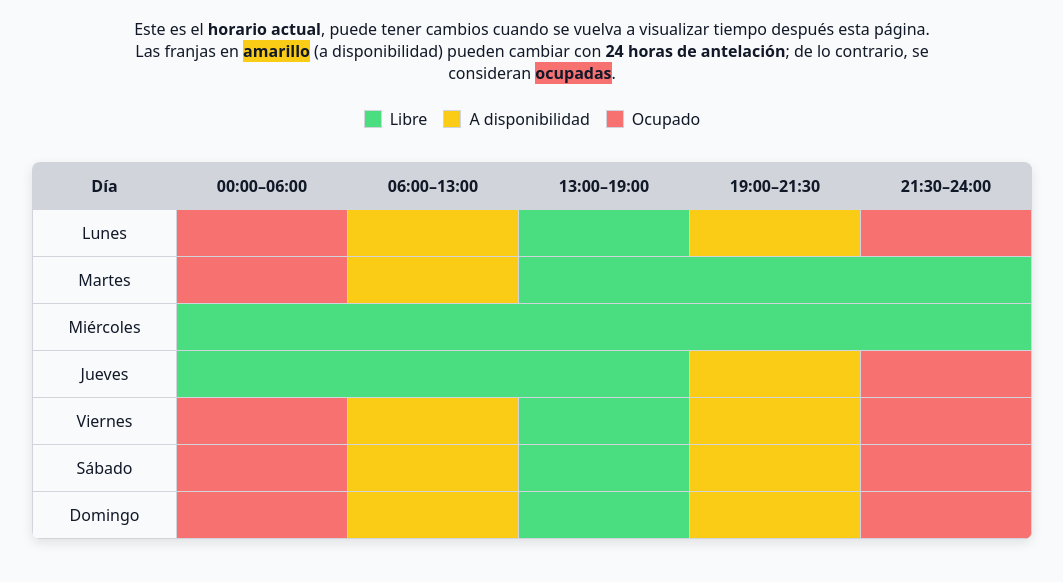
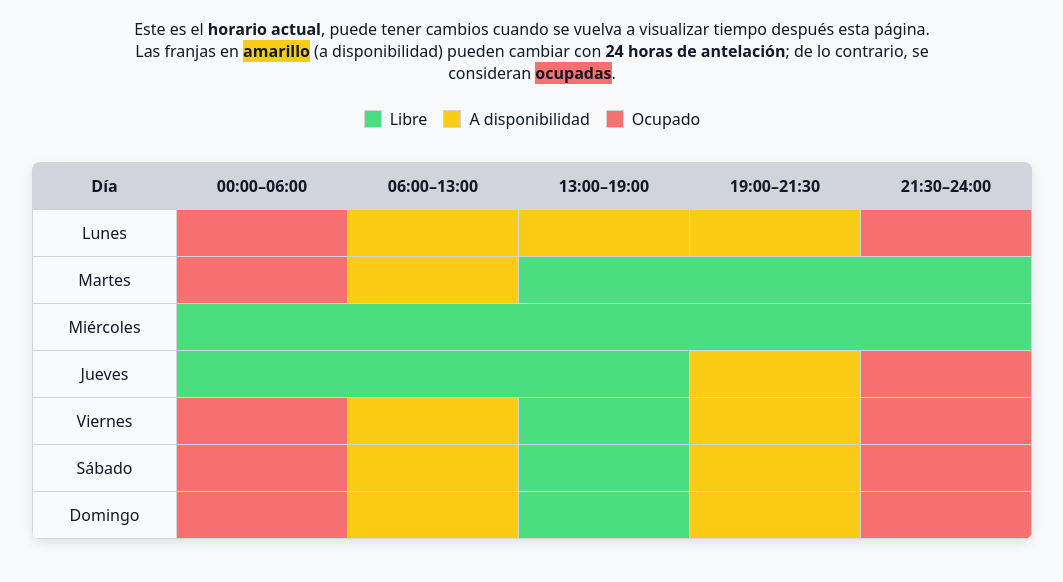
Before and after one commit to JoseEmmanuelVG/Schedule-JEVG, a plain HTML site: page index.html in a window 1280 px wide. Shown: the part 118-700 px from the top of the page, without its empty margins (108-1171 px from the left). Drawn offline with Linux system fonts and the light colour scheme.

Commit message:
Update index.html

```diff
--- a/index.html
+++ b/index.html
@@ -112,7 +112,7 @@
       </tr>
     </thead>
     <tbody>
-      <tr><td>Lunes</td><td class="ocupado"></td><td class="adispo"></td><td class="libre"></td><td class="adispo"></td><td class="ocupado"></td></tr>
+      <tr><td>Lunes</td><td class="ocupado"></td><td class="adispo"></td><td class="adispo"></td><td class="adispo"></td><td class="ocupado"></td></tr>
       <tr><td>Martes</td><td class="ocupado"></td><td class="adispo"></td><td colspan="3" class="libre"></td></tr>
       <tr><td>Miércoles</td><td colspan="5" class="libre"></td></tr>
       <tr><td>Jueves</td><td colspan="3" class="libre"></td><td class="adispo"></td><td class="ocupado"></td></tr>
```
